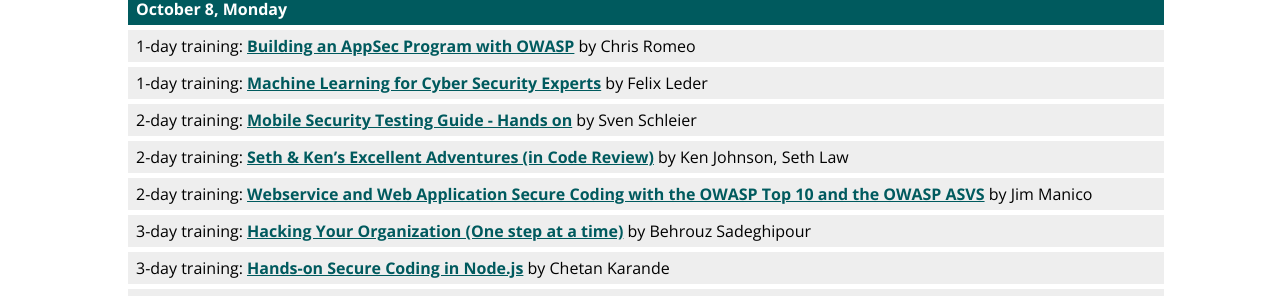
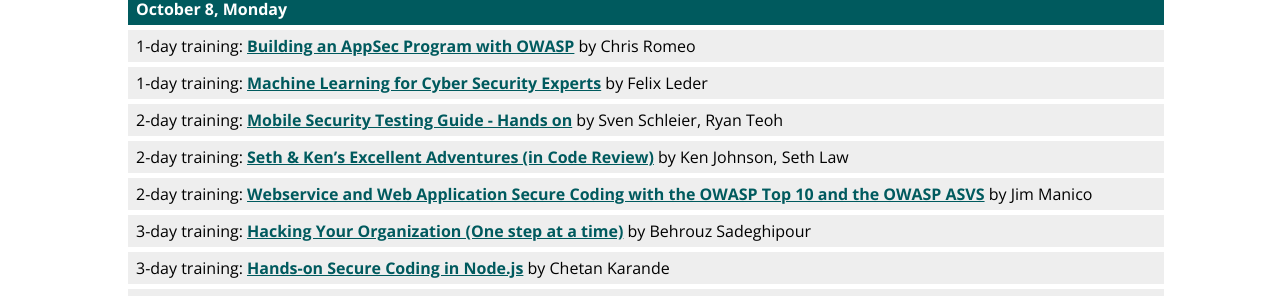
Before and after one commit to OWASP/AppSecUSA2018, a Jekyll site: the page built from program/trainings.html, in a window 1280 px wide. Shown: the part 301-597 px from the top of the page. Built offline with Jekyll 4.4.1, drawn with Linux system fonts in a browser that asks for light colours.

Commit message:
Updating trainers

```diff
--- a/_data/trainings.yml
+++ b/_data/trainings.yml
@@ -13,7 +13,7 @@
   - time: 9:00am – 5:00pm
     type: 2-day training
     title: Mobile Security Testing Guide - Hands on
-    instructor: Sven Schleier
+    instructor: Sven Schleier, Ryan Teoh
     url: https://appsecus2018.sched.com/event/F00G/2-day-training-mobile-security-testing-guide-hands-on?iframe=yes&w=100%&sidebar=yes&bg=no
   - time: 9:00am – 5:00pm
     type: 2-day training
```
